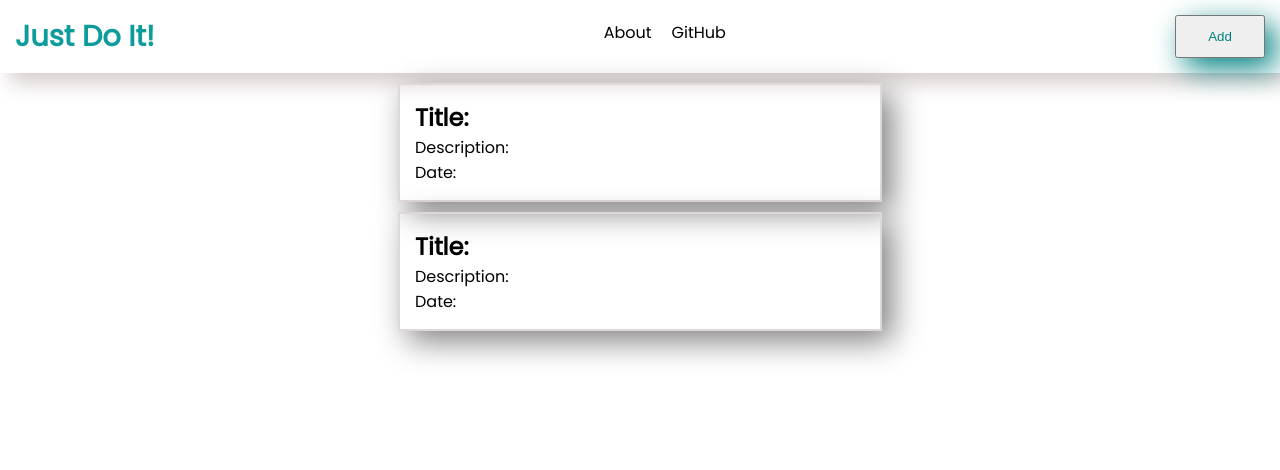
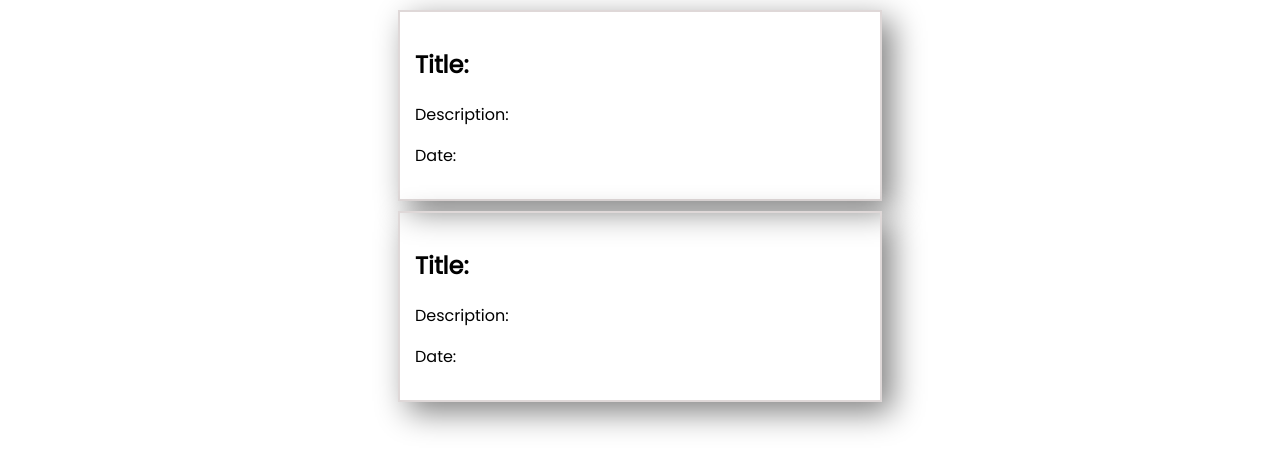
Before and after one commit to kowais915/react-todo, a React (Create React App) app: page / in a window 1280 px wide. Shown: the top 470 px of the page. Built offline with nearby package versions, Linux system fonts and the light colour scheme.

Commit message:
Revert "completed the navbar. The add button is working"
This reverts commit dc1a8828abdad9d3d55c117b6be164c410ab30bd.

```diff
--- a/package.json
+++ b/package.json
@@ -8,7 +8,6 @@
     "@testing-library/user-event": "^13.5.0",
     "react": "^18.2.0",
     "react-dom": "^18.2.0",
-    "react-router-dom": "^6.9.0",
     "react-scripts": "5.0.1",
     "web-vitals": "^2.1.4"
   },
--- a/src/App.js
+++ b/src/App.js
@@ -1,32 +1,46 @@
+import Form from './components/Form';
+import Modal from './components/Modal';
 import { useState } from 'react';
+import LoginModal from './components/LoginModal';
 import ToDoCard from './components/ToDoCard';
-import Navbar from './components/Navbar';
-import Modal from './components/Modal';
 
 
 function App() {
-
-const [add, setAdd] = useState(false)
+const [modal, setModal ] = useState(false);
+const [events, setEvents ] = useState({});
+const [loginModal, setLoginModal ] = useState(false);
 const [data, setData ] = useState([])
-
-
-
-const addtodo = ( )=>{
-  setAdd(true);
-}
 
 
 
 
 
+
+const show = ( )=>{
+  setModal(true)
+}
+
+
+const showLogin =( )=>{
+  setLoginModal(true);
+}
+
+
+  const handleModal = ( )=>{
+      setModal(false)
+  }
+
+
+  const handleLogin = ( )=>{
+    setLoginModal(false)
+  }
+
+
   return (
     <div className="App">
 
-      <Navbar add = {addtodo}/>
       <ToDoCard />
       <ToDoCard />
-
-     {add && <Modal/>}
 
     </div>
   );
--- a/src/components/Form.js
+++ b/src/components/Form.js
@@ -1,8 +1,31 @@
 import { useState } from "react";
-import '../styles/Form.css';
 
 
 const Form = () => {
+
+    const[name, setName ] = useState('');
+    const[date, setDate ] = useState('');
+    const[data, setData ] = useState({});
+
+
+    const formReset =()=>{
+        setName('')
+        setDate('')
+    }
+
+    const formData = (e)=>{
+
+        e.preventDefault()
+
+        const event = {
+            name: name,
+            date: date,
+            id: Math.floor(Math.random()*10000)
+        }
+
+        console.log(event);
+        formReset()
+    }
 
 
 
@@ -12,26 +35,24 @@ const Form = () => {
 
     return (
 
-        <form className="form">
-            <h2>Don't Just Add It! Come Back Later!</h2>
-            <br />
+        <form className="form" onSubmit={formData}>
+            <h1>Welcome Back!</h1>
             <label >
 
-                <span>Title </span>
-                <input type="text"  />
+                <span>Name </span>
+                <input type="text" onChange={(e)=> setName(e.target.value)} value={name}/>
 
             </label>
 
             <br></br>
             <label >
 
-                <span>Due   </span>
-                <input type="date"/>
+                <span>Date   </span>
+                <input type="date" onChange={e => setDate(e.target.value)} value={date}/>
 
             </label>
-            <br />
 
-            <button>Add</button>
+            <button>Submit</button>
 
 
 
--- a/src/components/Modal.js
+++ b/src/components/Modal.js
@@ -1,12 +1,14 @@
-
 import '../styles/Modal.css';
-import Form from '../components/Form'
 
 const Modal = ({handleModal}) => {
     return (
         <div className="backdrop">
             <div className="modal">
-               <Form/>
+                <h3>40% Off</h3>
+                <p>Lorem ipsum dolor, sit amet consectetur adipisicing elit. Molestias, voluptates?Lorem ipsum dolor sit amet, consectetur adipisicing elit. Quos, dolor.
+                </p>
+
+                <button onClick={handleModal}>Close</button>
             </div>
         </div>
 
--- a/src/components/Navbar.js
+++ /dev/null
@@ -1,26 +0,0 @@
-import {Link } from 'react-router-dom';
-import '../styles/Navbar.css';
-
-const Navbar = ({add}) => {
-    return (
-
-        <nav>
-            <div className="title">
-              <h2>Just Do It!</h2>
-            </div>
-
-
-                    <ul className="links" >
-                        <li><a href="#">About</a></li>
-                        <li><a href="#">GitHub</a></li>
-                    </ul>
-
-
-
-           <button className='add' onClick={add}>Add</button>
-
-        </nav>
-     );
-}
-
-export default Navbar;
--- a/src/index.css
+++ b/src/index.css
@@ -1,11 +1,21 @@
 @import url('https://fonts.googleapis.com/css2?family=Kanit:wght@200&family=Marck+Script&family=Poppins:wght@200;400&display=swap');
 
-
-*{
-  padding: 0;
-  margin: 0;
-}
 
 body{
   font-family: "Poppins";
 }
+.form{
+  display: flex;
+  justify-content: center;
+  flex-direction: column;
+  align-items: center;
+  margin-top: 60px ;
+  padding: 100px;
+  border: orange solid 2px;
+  width: 390px;
+  margin: 80px auto;
+}
+
+input{
+  width: 300px;
+}
--- a/src/styles/Form.css
+++ /dev/null
@@ -1,17 +0,0 @@
-.form{
-    display: flex;
-    justify-content: center;
-    flex-direction: column;
-    align-items: center;
-    margin-top: 10px ;
-    padding: 50px;
-    width: 390px;
-    margin: 10px auto;
-
-  }
-
-
-input{
-    width: 400px;
-    padding: 10px;
-  }
--- a/src/styles/Modal.css
+++ b/src/styles/Modal.css
@@ -10,11 +10,10 @@
 
 .modal{
 
-    padding: 10px;
-    width: 600px;
+    padding: 30px;
+    max-width: 400px;
     background-color: white;
-    margin: 100px auto;
-    box-shadow: 10px 10px 20px teal;
+    margin: 300px auto;
 
 
 
--- a/src/styles/Navbar.css
+++ /dev/null
@@ -1,34 +0,0 @@
-nav{
-   color: black;
-   background-color: white;
-   display: flex;
-   justify-content: space-between;
-   padding: 15px;
-   box-shadow: 10px 10px 20px rgb(214, 204, 204);
-}
-
-
-li, a{
-    list-style-type: none;
-    text-decoration: none;
-    color: black;
-    padding: 5px;
-}
-
-
-.links{
-    display: flex;
-    justify-content: flex-end;
-}
-button{
-    padding: 10px;
-    width: 90px;
-
-    color: teal;
-    box-shadow: 10px 10px 30px teal;
-}
-
-.title{
-    font-size: 1.2em;
-    color: rgb(13, 155, 155);
-}
```
Also changed, not shown: 1 other file (tests, documents, lock files or other folders).
